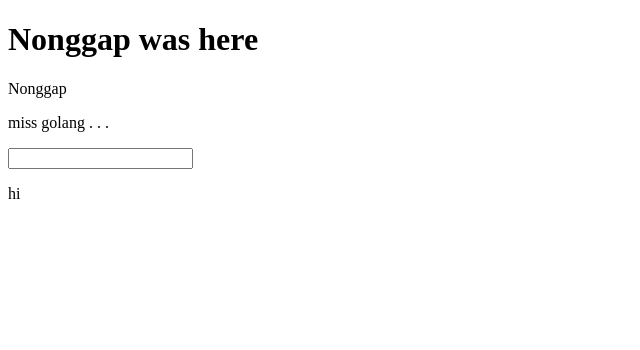
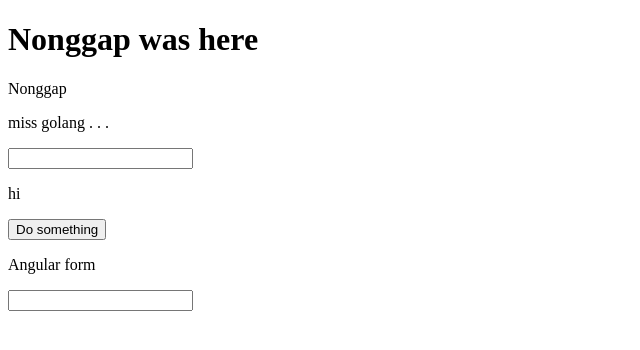
Before and after one commit to feiiydu/angular, an Angular app: page / in a window 1280 px wide. Shown: the top 350 px of the page, without its empty margins (0-640 px from the left). Built offline with nearby package versions, Linux system fonts and the light colour scheme.

Commit message:
angular form binding

```diff
--- a/src/app/app.component.html
+++ b/src/app/app.component.html
@@ -4,3 +4,7 @@
 <p> miss golang . . .</p>
 <input type="text" (keyup)="onPress($event)">
 <p>{{result}}</p>
+<button (click)="doSth()">Do something</button>
+<p>Angular form</p>
+<input type="text" [(ngModel)]="username" name="username">
+<p>{{username}}</p>
--- a/src/app/app.component.ts
+++ b/src/app/app.component.ts
@@ -8,9 +8,16 @@ import { Component } from '@angular/core';
 export class AppComponent {
   name = 'Nonggap';
   result = "hi";
+  data = "";
+  username = "";
 
   onPress(event: any) {
     console.log(event.target.value)
     this.result = event.target.value
   }
+
+  doSth() {
+    console.log("click")
+    this.result = "Click!!"
+  }
 }
--- a/src/app/app.module.ts
+++ b/src/app/app.module.ts
@@ -1,4 +1,5 @@
 import { NgModule } from '@angular/core';
+import { FormsModule } from '@angular/forms';
 import { BrowserModule } from '@angular/platform-browser';
 
 import { AppRoutingModule } from './app-routing.module';
@@ -10,7 +11,8 @@ import { AppComponent } from './app.component';
   ],
   imports: [
     BrowserModule,
-    AppRoutingModule
+    AppRoutingModule,
+    FormsModule
   ],
   providers: [],
   bootstrap: [AppComponent]
```
